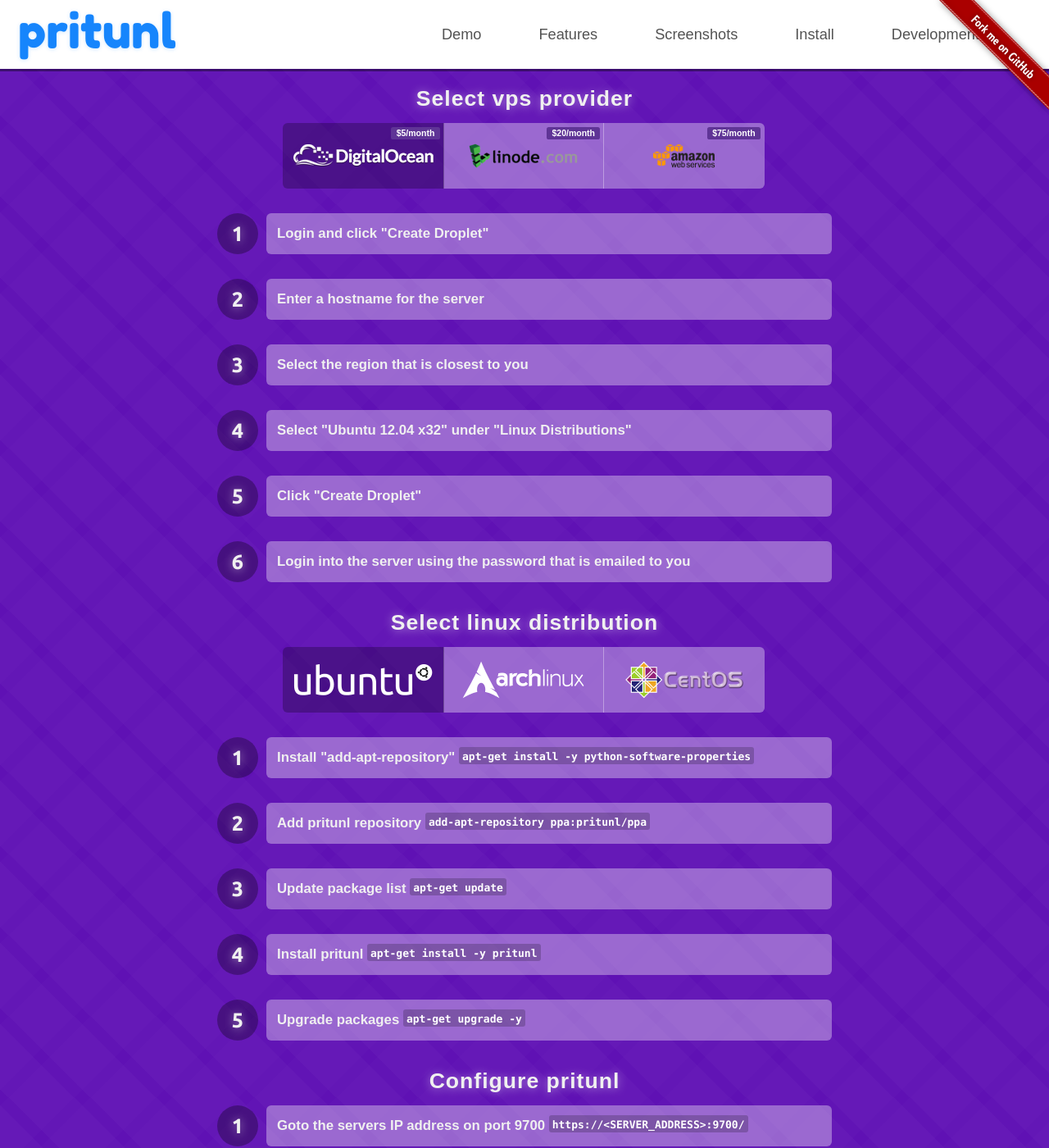
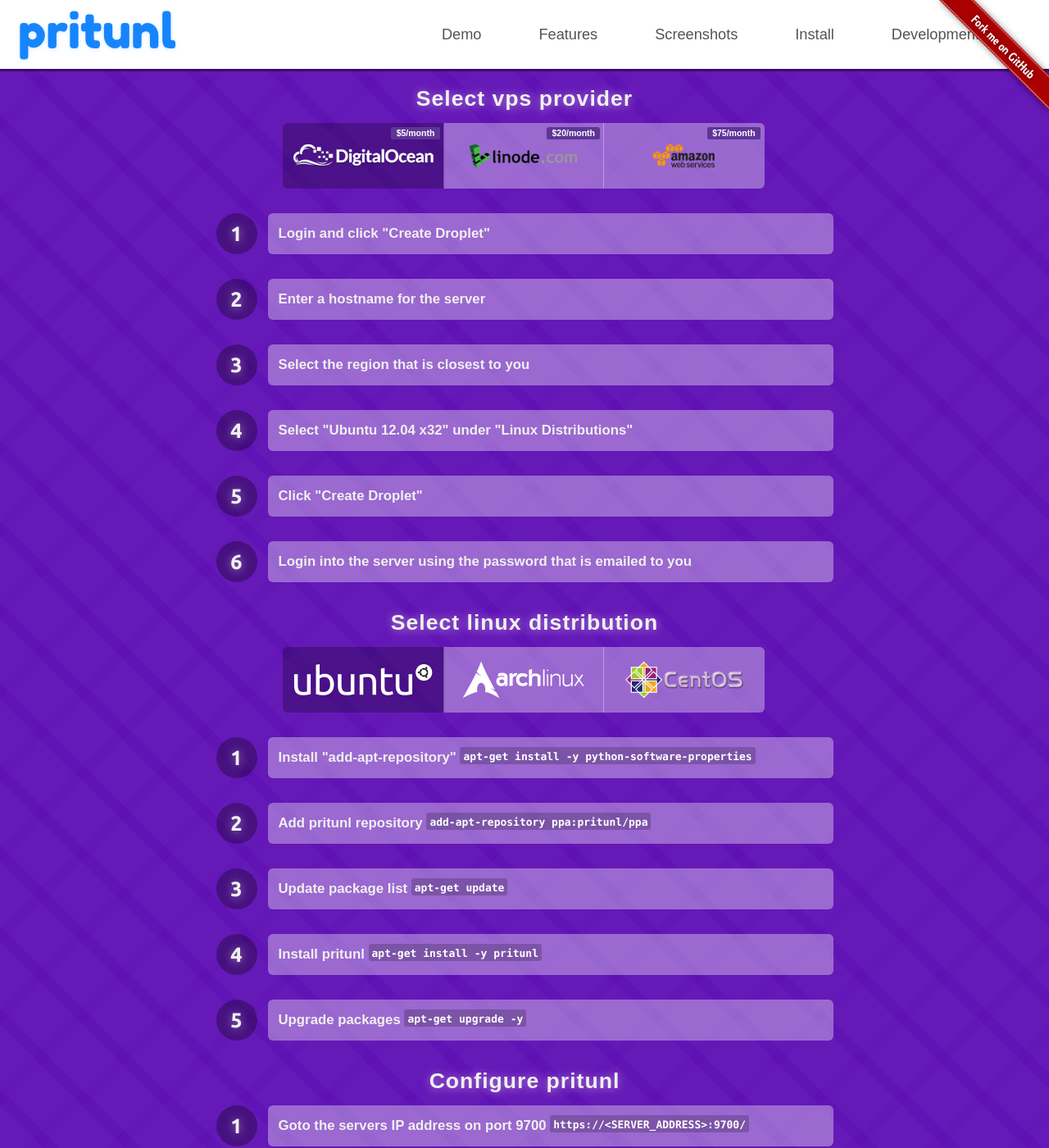
Before and after one commit to pritunl/pritunl.github.io, a Jekyll site: the page built from index.html, in a window 1280 px wide and 1400 px high, scrolled down 2328 px. Shown: the whole window at 82% size. Built offline with Jekyll 4.4.1, drawn with Linux system fonts in a browser that asks for light colours; nearby versions of some CDN libraries; Markdown is read by kramdown in place of the engine named in the settings.

Commit message:
Change width of install points

```diff
--- a/css/main.css
+++ b/css/main.css
@@ -391,7 +391,7 @@
 
 .install-point {
   clear: both;
-  width: 750px;
+  width: 753px;
   padding-top: 30px;
   margin: 0 auto;
 }
```
